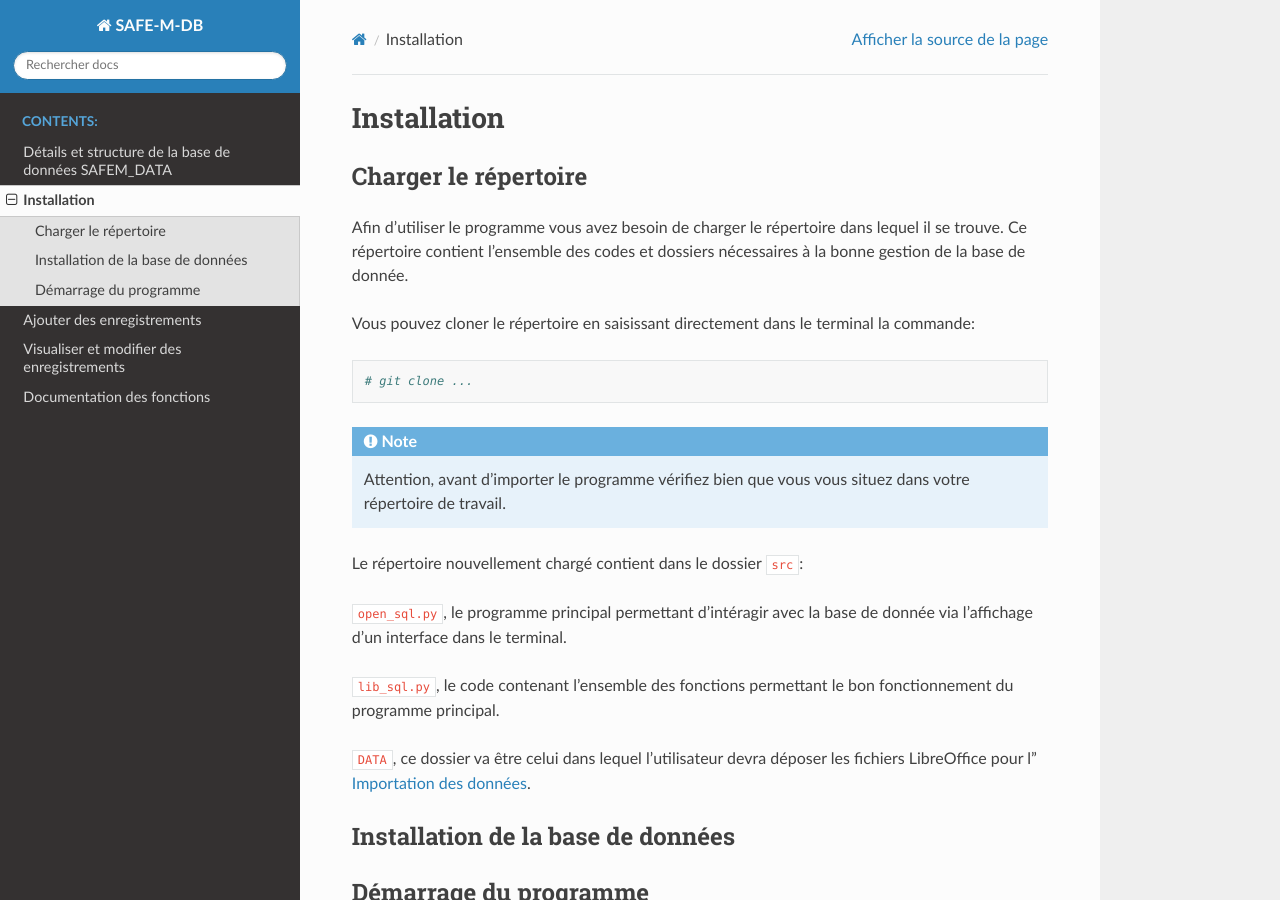
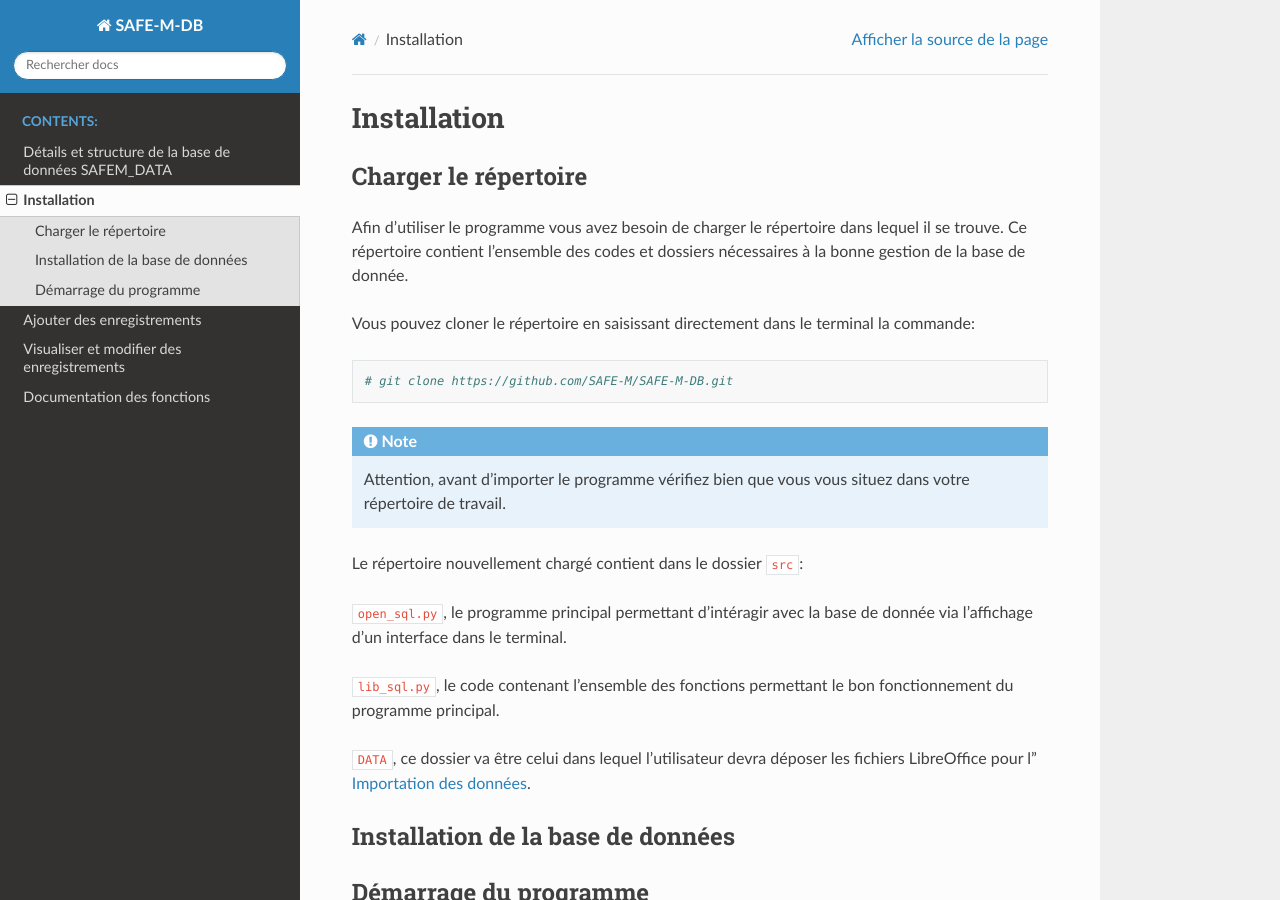
Before and after one commit to Dissostichus/SAFE-M-DB, a Sphinx documentation site: the page built from docs/install.rst, in a window 1280 px wide and 900 px high. Built offline with Sphinx 7.4.7 and the Read the Docs theme 3.1.0, drawn with Linux system fonts in a browser that asks for light colours; some of the changed lines change nothing that is shown.

Commit message:
modification url install.rst

```diff
--- a/docs/install.rst
+++ b/docs/install.rst
@@ -9,7 +9,7 @@ contient l'ensemble des codes et dossiers nécessaires à la bonne gestion de la
 
 Vous pouvez cloner le répertoire en saisissant directement dans le terminal la commande::
 
-    # git clone ...
+    # git clone https://github.com/SAFE-M/SAFE-M-DB.git
 
 .. note::
 
```
